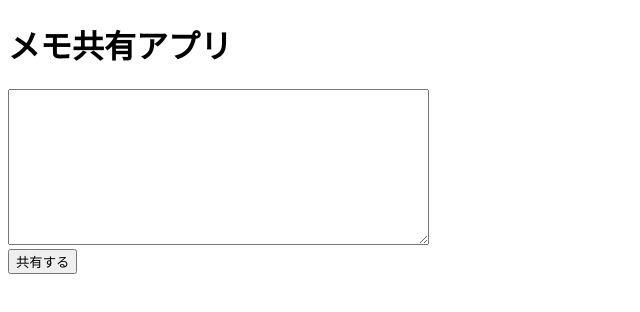
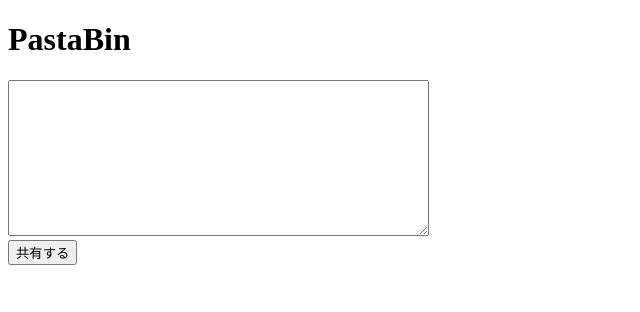
Before and after one commit to Nagatochyan/pastabin, a plain HTML site: page index.html in a window 1280 px wide. Shown: the whole page, without its empty margins (0-640 px from the left). Drawn offline with Linux system fonts and the light colour scheme.

Commit message:
Update index.html

```diff
--- a/index.html
+++ b/index.html
@@ -1,10 +1,10 @@
 <!DOCTYPE html>
 <html>
 <head>
-  <title>メモ共有アプリ</title>
+  <title>PastaBin</title>
 </head>
 <body>
-  <h1>メモ共有アプリ</h1>
+  <h1>PastaBin</h1>
   <textarea id="memo" rows="10" cols="50"></textarea><br>
   <button onclick="share()">共有する</button>
   <p id="result"></p>
```
